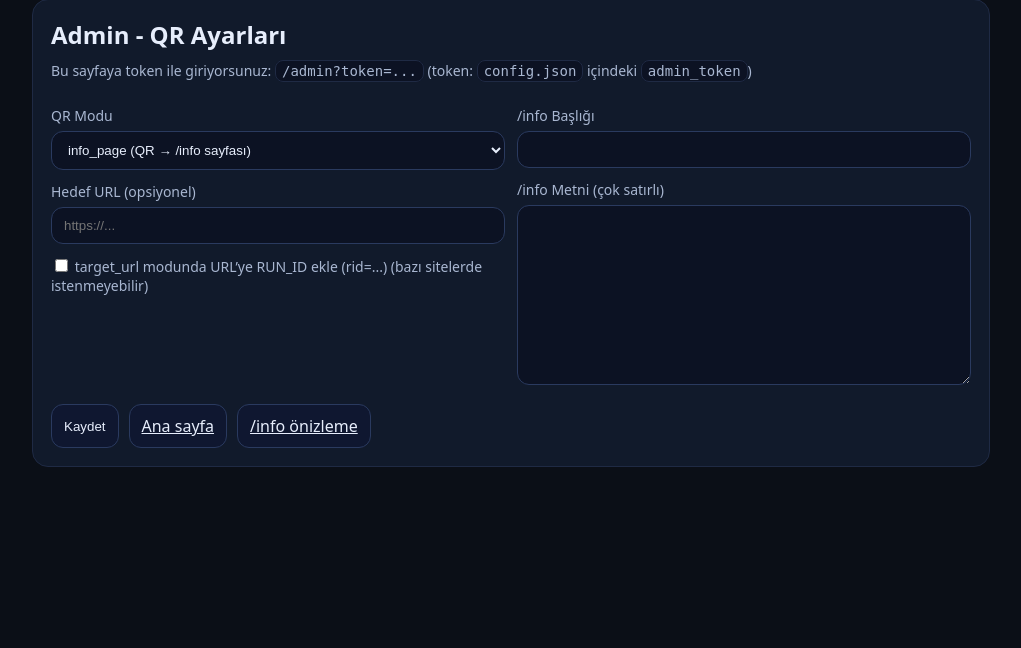
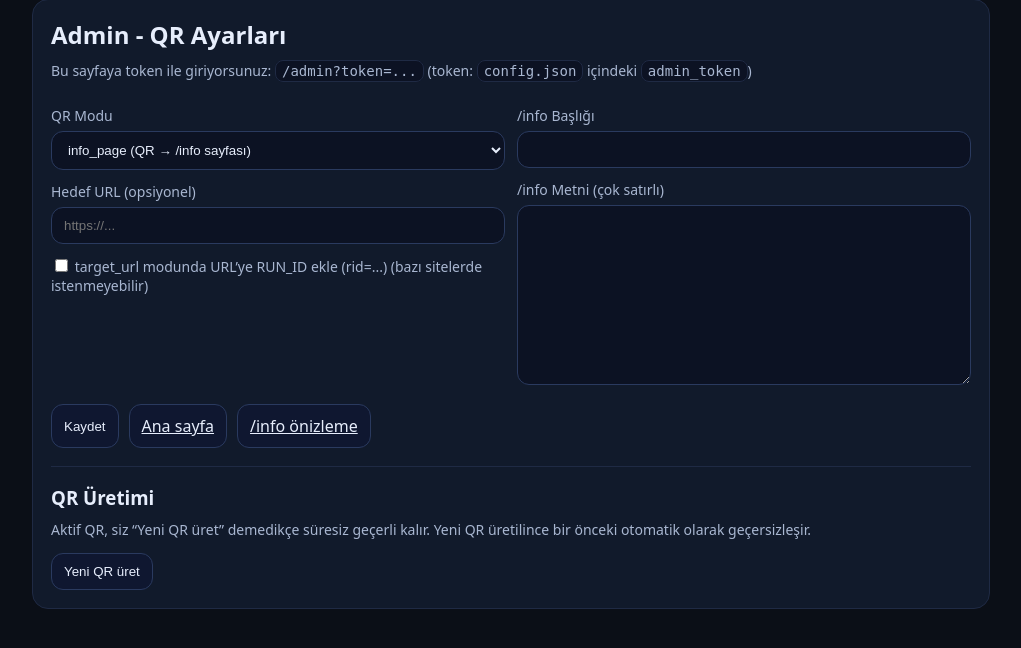
Before and after one commit to cemstark/statik-qr-website, a Flask app: template qr-uygulama/templates/admin.html in a window 1280 px wide. Shown: the part 25-673 px from the top of the page, without its empty margins (129-1150 px from the left). Run offline with Flask 3, Linux system fonts and the light colour scheme; the template is opened without the code that fills it, so the values that code supplies are empty.

Commit message:
Update admin.html

```diff
--- a/qr-uygulama/templates/admin.html
+++ b/qr-uygulama/templates/admin.html
@@ -59,6 +59,19 @@
           <a class="btn" href="/info" target="_blank" rel="noreferrer">/info önizleme</a>
         </div>
       </form>
+
+      <hr style="border: 0; border-top: 1px solid #1f2a44; margin: 18px 0;" />
+
+      <h3 style="margin: 0 0 10px 0;">QR Üretimi</h3>
+      <p class="muted" style="margin-top: 0;">
+        Aktif QR, siz “Yeni QR üret” demedikçe süresiz geçerli kalır.
+        Yeni QR üretilince bir önceki otomatik olarak geçersizleşir.
+      </p>
+      <form method="post" action="/admin/new_qr?token={{ token }}" onsubmit="return confirm('Yeni QR üretilecek. Eski QR geçersiz olacak. Devam?');">
+        <div class="btns">
+          <button class="btn" type="submit">Yeni QR üret</button>
+        </div>
+      </form>
     </div>
   </body>
 </html>
```
